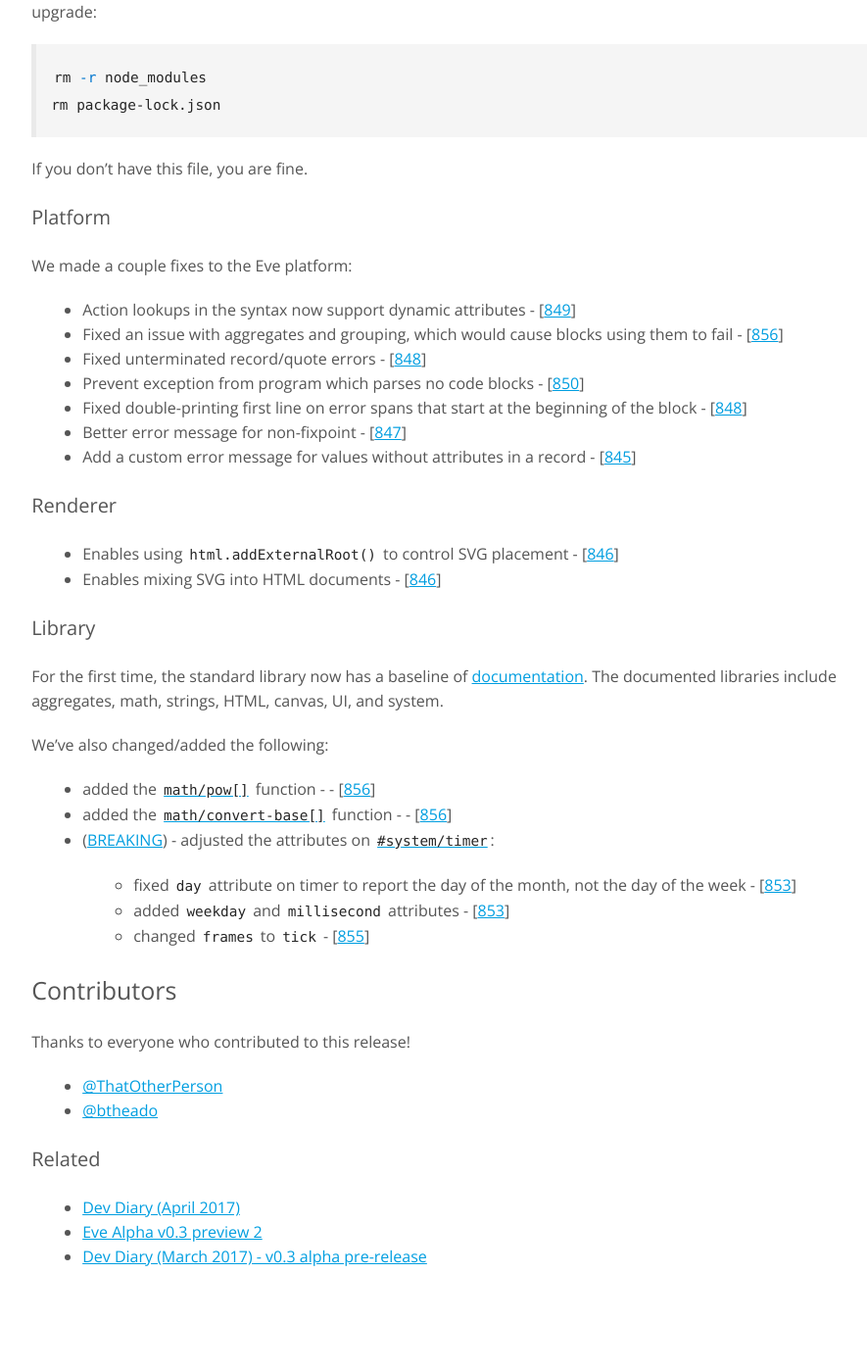
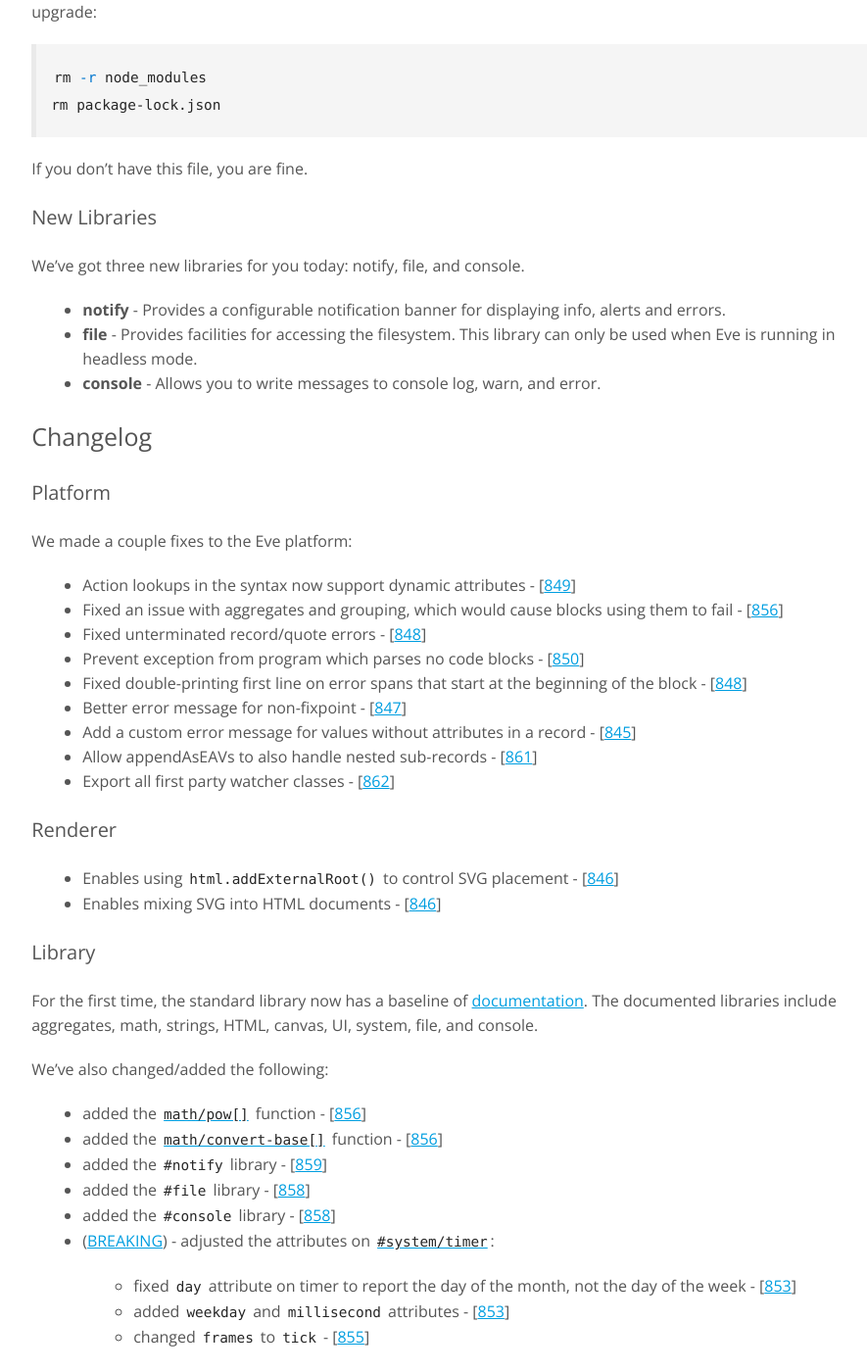
Before and after one commit to Kodowa/incidentalcomplexity, a Jekyll site: the page built from _posts/2017-06-23-release-0.3p5.md, in a window 1280 px wide and 1400 px high, scrolled down 811 px. Shown: the whole window at 98% size, without its empty margins (233-1118 px from the left). Built offline with Jekyll 4.4.1, drawn with Linux system fonts in a browser that asks for light colours.

Commit message:
Add new libraries to changelog

```diff
--- a/_posts/2017-06-23-release-0.3p5.md
+++ b/_posts/2017-06-23-release-0.3p5.md
@@ -29,6 +29,16 @@ rm package-lock.json
 
 If you don't have this file, you are fine.
 
+### New Libraries
+
+We've got three new libraries for you today: notify, file, and console.
+
+- **notify** - Provides a configurable notification banner for displaying info, alerts and errors.
+- **file** - Provides facilities for accessing the filesystem. This library can only be used when Eve is running in headless mode.
+- **console** - Allows you to write messages to console log, warn, and error.
+
+## Changelog
+
 ### Platform
 
 We made a couple fixes to the Eve platform:
@@ -40,6 +50,8 @@ We made a couple fixes to the Eve platform:
 - Fixed double-printing first line on error spans that start at the beginning of the block - [[848](https://github.com/witheve/Eve/pull/848)]
 - Better error message for non-fixpoint - [[847](https://github.com/witheve/Eve/pull/847)]
 - Add a custom error message for values without attributes in a record - [[845](https://github.com/witheve/Eve/pull/845)]
+- Allow appendAsEAVs to also handle nested sub-records - [[861](https://github.com/witheve/Eve/pull/861)]
+- Export all first party watcher classes - [[862](https://github.com/witheve/Eve/pull/862)]
 
 ### Renderer
 
@@ -48,12 +60,15 @@ We made a couple fixes to the Eve platform:
 
 ### Library
 
-For the first time, the standard library now has a baseline of [documentation](http://docs.witheve.com/v0.3/handbook/libraries/stdlib/). The documented libraries include aggregates, math, strings, HTML, canvas, UI, and system.
+For the first time, the standard library now has a baseline of [documentation](http://docs.witheve.com/v0.3/handbook/libraries/stdlib/). The documented libraries include aggregates, math, strings, HTML, canvas, UI, system, file, and console.
 
 We've also changed/added the following:
 
-- added the [`math/pow[]`](https://github.com/witheve/Eve/blob/master/src/runtime/stdlib.ts#L191) function -  - [[856](https://github.com/witheve/Eve/pull/856)]
-- added the [`math/convert-base[]`](https://github.com/witheve/Eve/blob/master/src/runtime/stdlib.ts#L211) function -  - [[856](https://github.com/witheve/Eve/pull/856)]
+- added the [`math/pow[]`](https://github.com/witheve/Eve/blob/master/src/runtime/stdlib.ts#L191) function - [[856](https://github.com/witheve/Eve/pull/856)]
+- added the [`math/convert-base[]`](https://github.com/witheve/Eve/blob/master/src/runtime/stdlib.ts#L211) function - [[856](https://github.com/witheve/Eve/pull/856)]
+- added the `#notify` library - [[859](https://github.com/witheve/Eve/pull/859)]
+- added the `#file` library - [[858](https://github.com/witheve/Eve/pull/858)]
+- added the `#console` library - [[858](https://github.com/witheve/Eve/pull/858)]
 - ([BREAKING](https://groups.google.com/forum/#!topic/eve-talk/SF_ittD0nU8)) - adjusted the attributes on [`#system/timer`](http://docs-next.witheve.com/v0.3/handbook/libraries/stdlib/#system):
     - fixed `day` attribute on timer to report the day of the month, not the day of the week - [[853](https://github.com/witheve/Eve/pull/853)]
     - added `weekday` and `millisecond` attributes - [[853](https://github.com/witheve/Eve/pull/853)]
```
